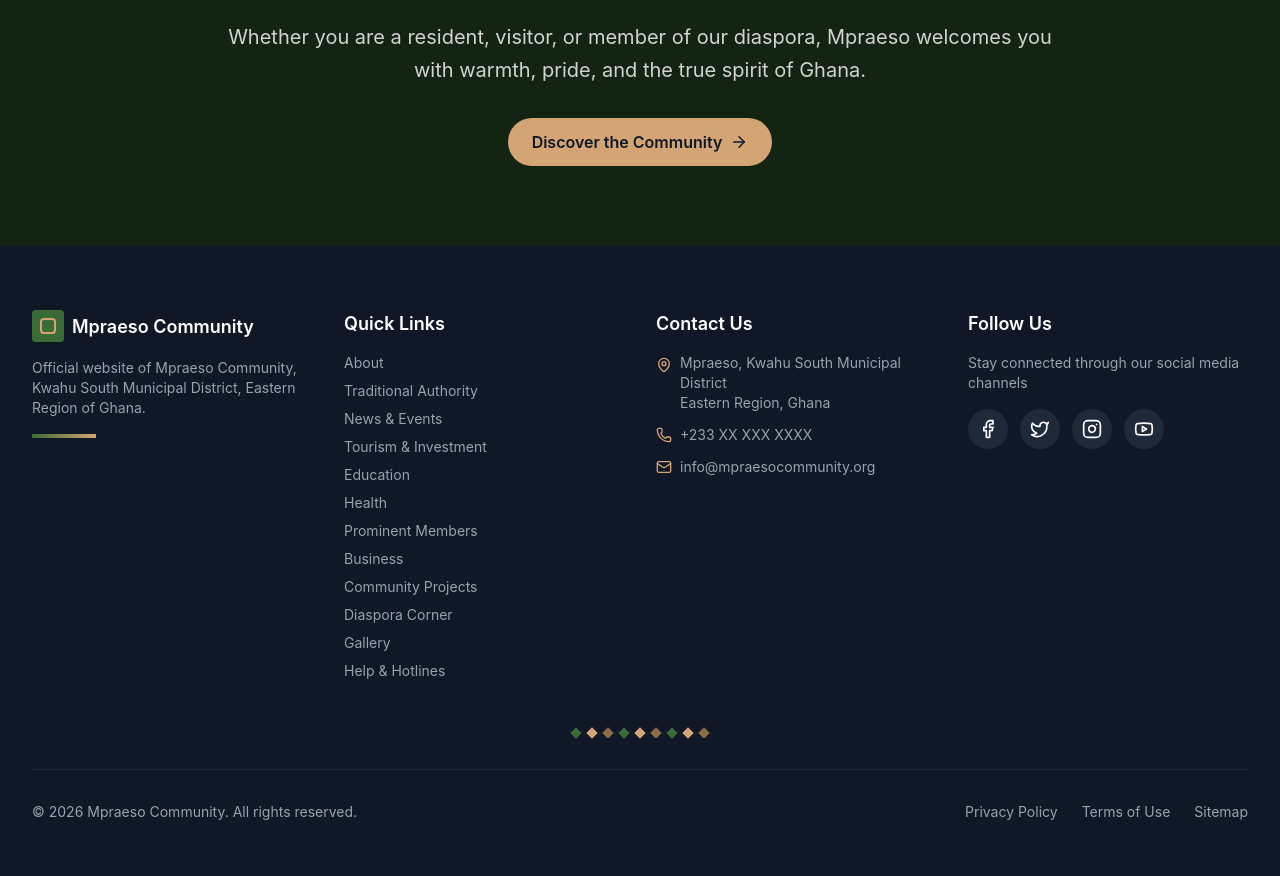
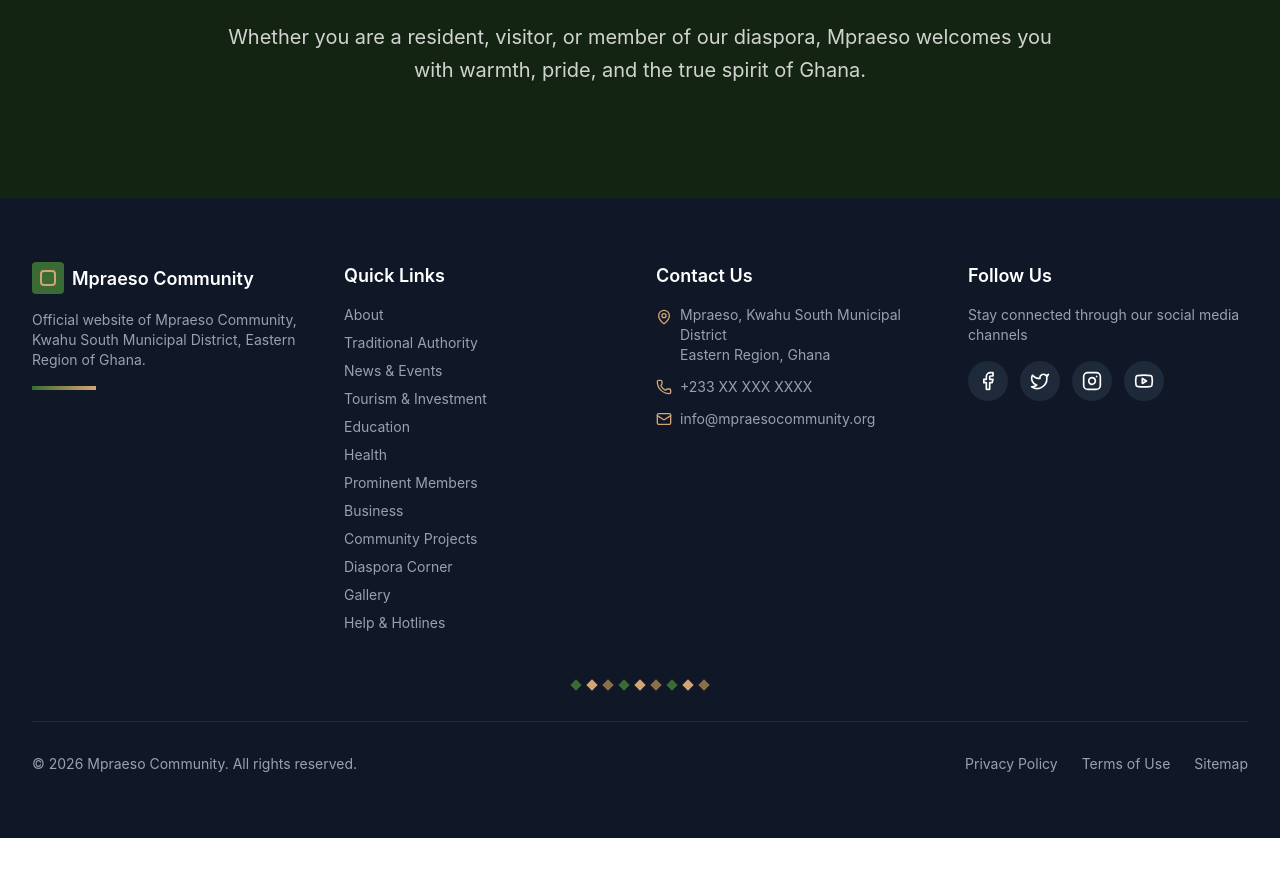
Before and after one commit to elarhadu/Mpraeso, a React (Vite) app: page /about in a window 1280 px wide. Shown: the part 4289-5165 px from the top of the page. After the commit the page ends 5127 px from the top, so only its background shows below. Built offline with nearby package versions, Linux system fonts and the light colour scheme.

Commit message:
Hide "Discover the Community" button until the page is ready

```diff
--- a/src/app/pages/AboutPage.tsx
+++ b/src/app/pages/AboutPage.tsx
@@ -308,10 +308,7 @@ export function AboutPage() {
             Ghana.
           </p>
 
-          <div className="inline-flex items-center gap-2 rounded-full bg-[#d4a574] px-6 py-3 font-semibold text-gray-900">
-            Discover the Community
-            <ArrowRight size={18} />
-          </div>
+          {/* Discover the Community — hidden until page is ready */}
         </div>
       </section>
     </div>
```
